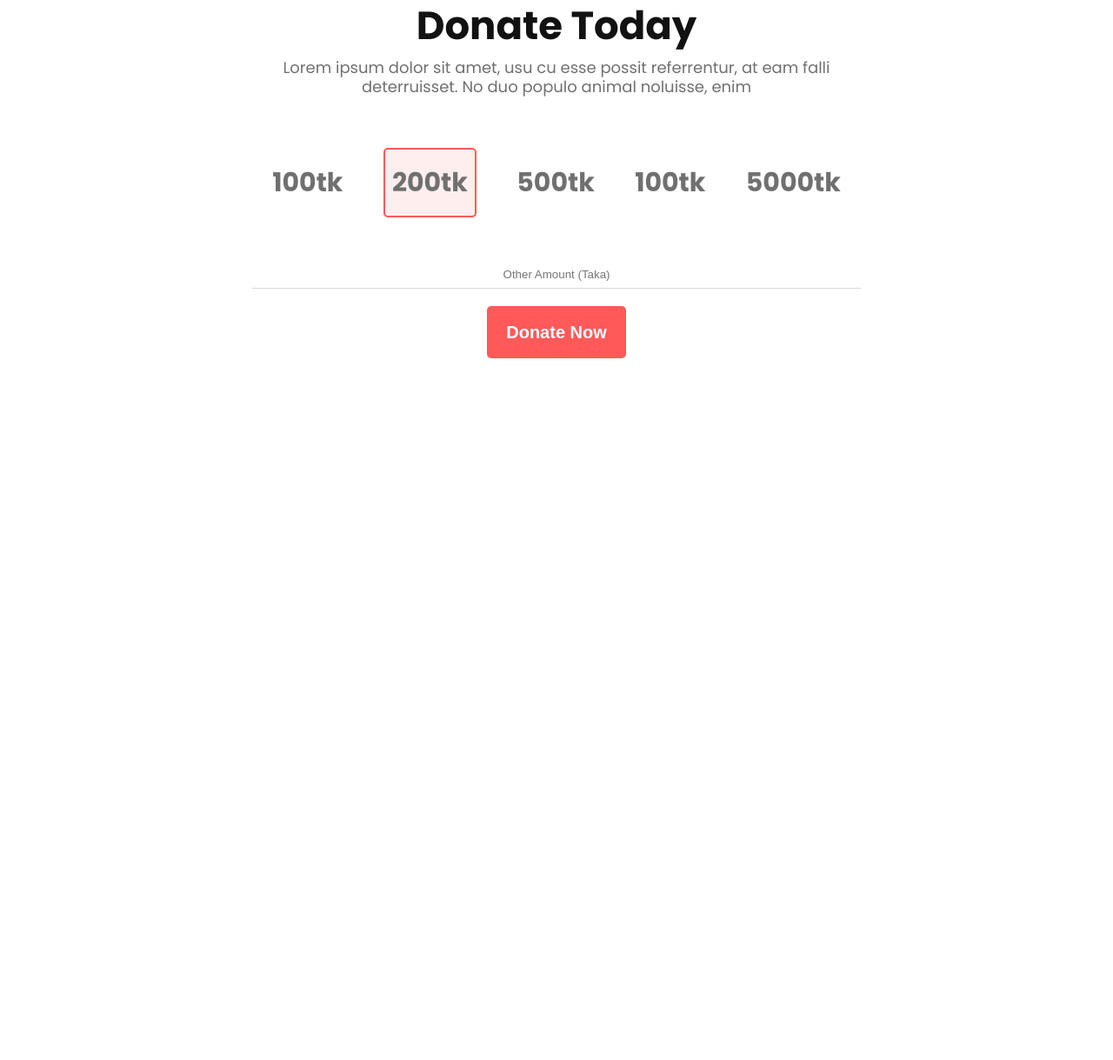
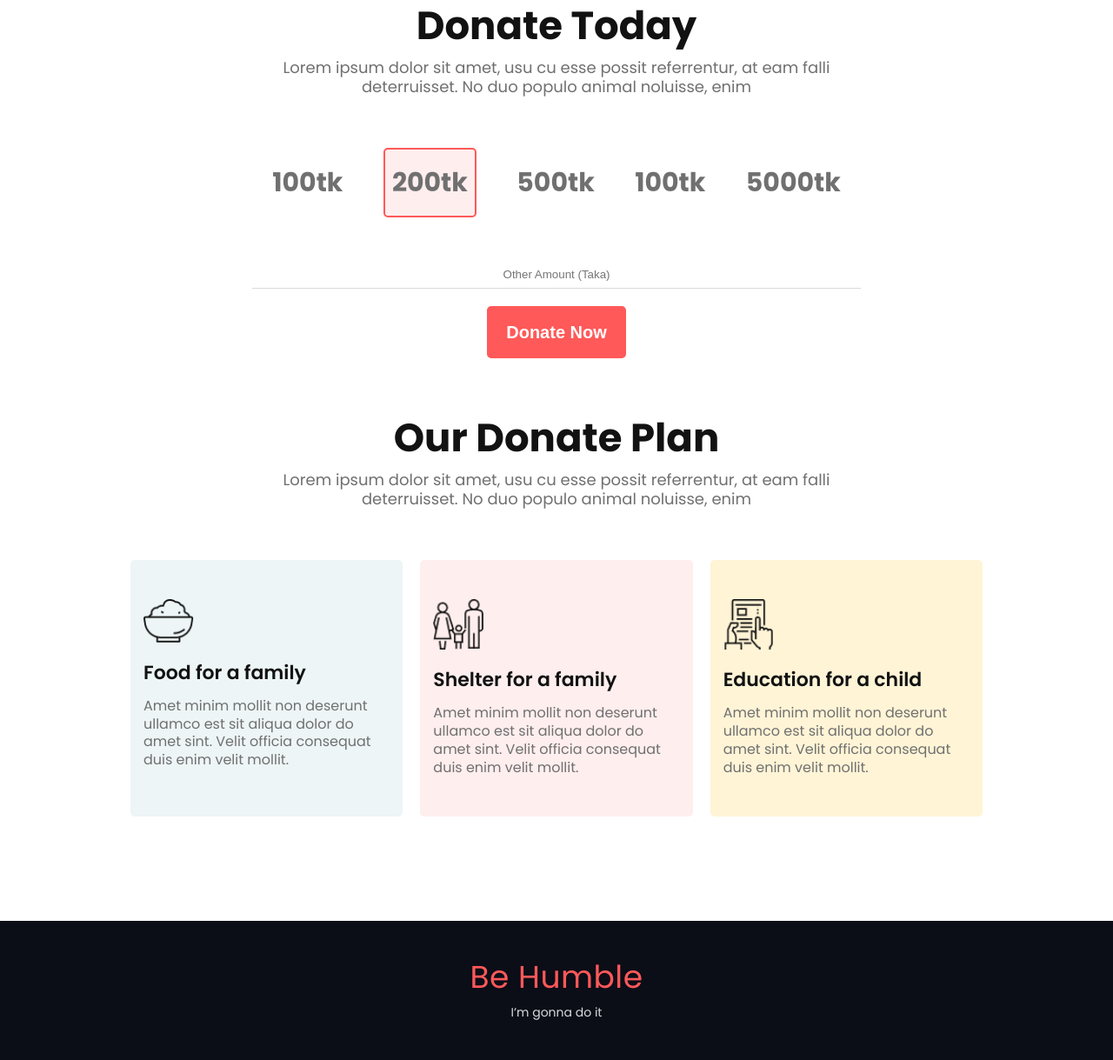
Before and after one commit to coderpbt/donate-bd, a plain HTML site: page index.html in a window 1280 px wide. Shown: the part 799-2018 px from the top of the page at 87% size. Before the commit the page ends 1276 px from the top, so only its background shows below. Drawn offline with Linux system fonts and the light colour scheme.

Commit message:
donate 3nd

```diff
--- a/index.html
+++ b/index.html
@@ -59,7 +59,54 @@
           End Donate Today area
    ========================================-->
 
+  <!--=====================================
+          start Donate plan area
+   ========================================-->
+  <section class="our-donate-plan-area">
+    <div class="container">
+      <!-- common heading -->
+      <div class="common-heading">
+        <h2>Our Donate Plan</h2>
+        <p>Lorem ipsum dolor sit amet, usu cu esse possit referrentur, at eam falli deterruisset. No duo populo animal
+          noluisse, enim</p>
+      </div>
+      <!-- common heading -->
+      <div class="donate-plan-flex">
+        <!-- single item -->
+        <div class="donate-single-item donte-bg-1">
+          <img src="icons/food.png" alt="">
+          <h3>Food for a family</h3>
+          <p>Amet minim mollit non deserunt ullamco est sit aliqua dolor do amet sint. Velit officia consequat duis enim
+            velit mollit.</p>
+        </div>
+        <!-- single item -->
+        <div class="donate-single-item donte-bg-2">
+          <img src="icons/shelter.png" alt="">
+          <h3>Shelter for a family</h3>
+          <p>Amet minim mollit non deserunt ullamco est sit aliqua dolor do amet sint. Velit officia consequat duis enim
+            velit mollit.</p>
+        </div>
+        <!-- single item -->
+        <div class="donate-single-item donte-bg-3">
+          <img src="icons/Frame-1.png" alt="">
+          <h3>Education for a child</h3>
+          <p>Amet minim mollit non deserunt ullamco est sit aliqua dolor do amet sint. Velit officia consequat duis enim
+            velit mollit.</p>
+        </div>
+
+      </div>
+    </div>
+  </section>
+  <!--=====================================
+          End Donate plan area
+   ========================================-->
+
 
 </body>
 
+<footer class="footer-area">
+  <h5>Be Humble</h5>
+  <p>I’m gonna do it</p>
+</footer>
+
 </html>
--- a/style.css
+++ b/style.css
@@ -98,7 +98,7 @@ p {
 }
 
 /**************************************/
-/************ Header  Area Css*************/
+/************ Donate Today Area Css*************/
 /************************************/
 .donate-today-area {
   padding-top: 130px;
@@ -179,3 +179,101 @@ p {
 input {
   outline: none;
 }
+
+
+/**************************************/
+/************Donate plan Area Css*************/
+/************************************/
+.our-donate-plan-area {
+  overflow: hidden;
+  padding-bottom: 110px;
+}
+
+.container {
+  max-width: 1000px;
+  width: 100%;
+  margin: 0 auto;
+}
+
+.donate-plan-flex {
+  display: flex;
+  justify-content: space-between;
+  margin-top: 40px;
+}
+
+.donate-single-item p {
+  color: #707070;
+  font-size: 16px;
+  text-align: left;
+  line-height: 1.3;
+}
+
+section.our-donate-plan-area .common-heading p {
+  width: 70%;
+  margin: 0 auto;
+}
+
+.donate-single-item {
+  border-radius: 5px;
+  margin: 10px;
+  padding: 45px 15px;
+}
+
+.donte-bg-1 {
+  background: rgba(79, 157, 166, 0.1);
+}
+
+.donte-bg-2 {
+  background: rgba(255, 89, 89, 0.1);
+}
+
+.donte-bg-3 {
+  background: #FFF4D6;
+}
+
+.donate-single-item img {
+  width: 58px;
+  height: auto;
+}
+
+.donate-single-item h3 {
+  font-family: 'Poppins';
+  font-style: normal;
+  font-weight: 600;
+  font-size: 22px;
+  line-height: 36px;
+  color: #121212;
+  display: block;
+  padding: 10px 0px;
+}
+
+
+
+/**************************************/
+/************Footer Area Css*************/
+/************************************/
+.footer-area {
+  text-align: center;
+  background: #0B0D17;
+  padding: 43px 0px;
+}
+
+footer.footer-area h5 {
+  font-style: normal;
+  font-weight: 400;
+  font-size: 36px;
+  line-height: 44px;
+  letter-spacing: 0.5px;
+  color: #FF5959;
+  display: block;
+  margin-bottom: 6px;
+}
+
+footer.footer-area p {
+  font-style: normal;
+  font-weight: 400;
+  font-size: 14px;
+  line-height: 24px;
+  font-feature-settings: 'liga' off;
+  color: #D9DBE1;
+}
```
